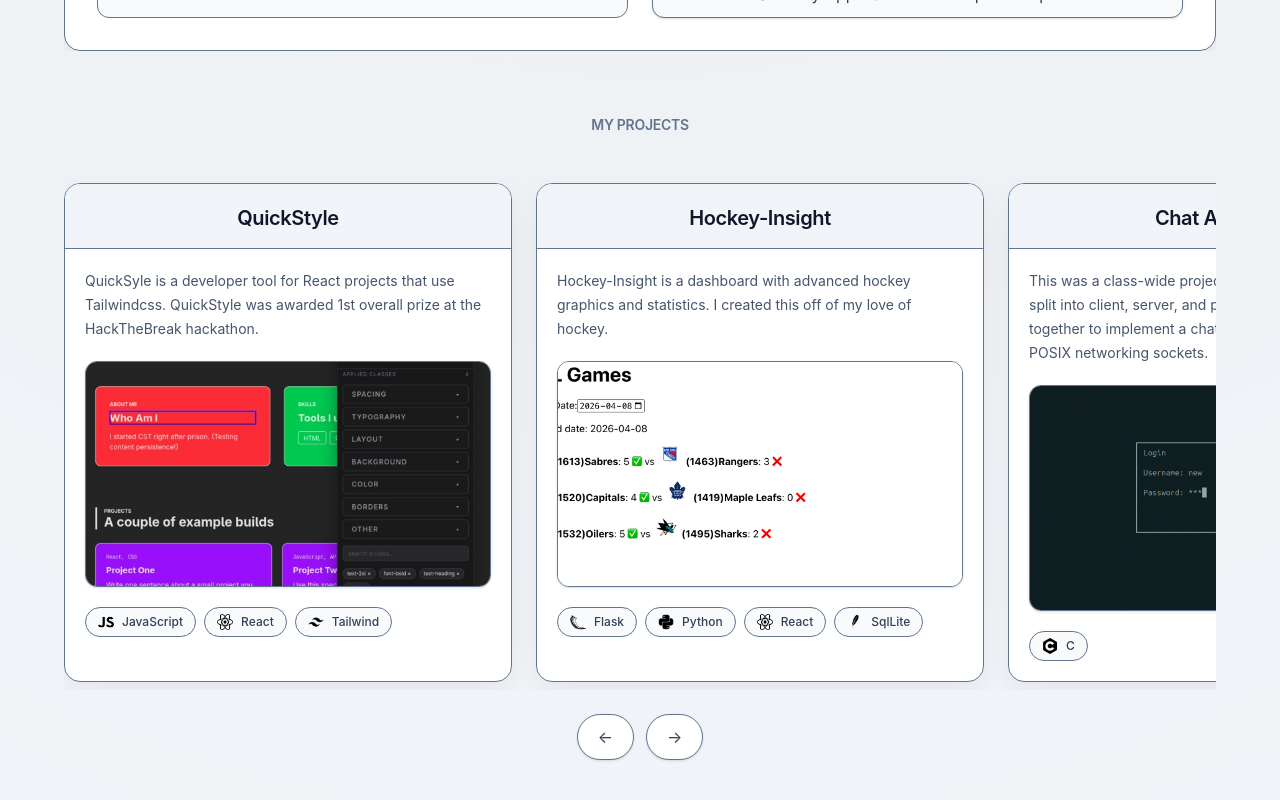
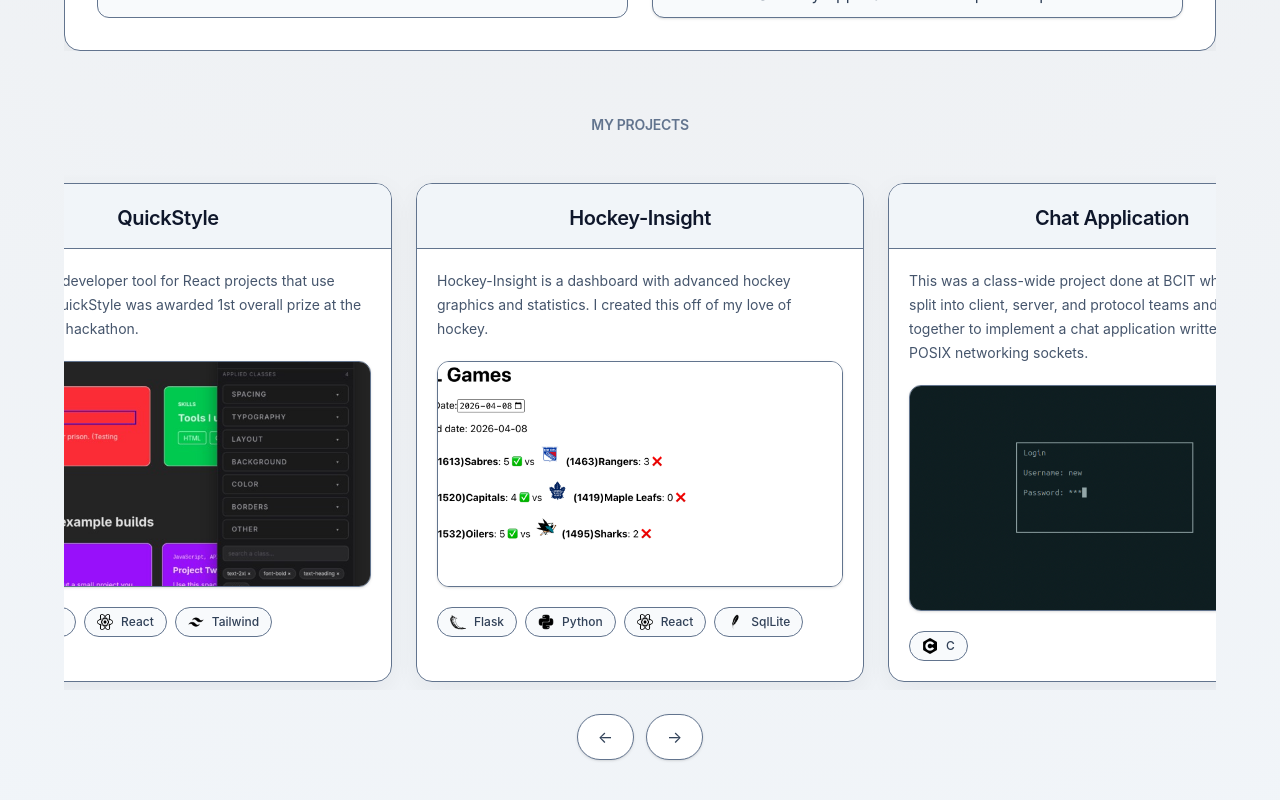
Before and after one commit to reecemelnick/reecemelnick, a React (Vite) app: page / in a window 1280 px wide. Shown: the part 727-1527 px from the top of the page. Built offline with nearby package versions, Linux system fonts and the light colour scheme.

Commit message:
fixed carosel overflow

```diff
--- a/src/components/Carousel.jsx
+++ b/src/components/Carousel.jsx
@@ -29,11 +29,11 @@
 
       <div
         ref={scrollRef}
-        className="flex flex-nowrap mt-4 sm:mt-6 gap-3 sm:gap-6 overflow-x-auto no-scrollbar snap-x snap-mandatory py-2 px-2 sm:px-0"
+        className="flex flex-nowrap mt-4 sm:mt-6 gap-0 sm:gap-6 overflow-x-auto no-scrollbar snap-x snap-mandatory overscroll-x-contain py-2"
       >
 
         {projects.map((project, index) => (
-          <div key={index} className="snap-center w-[18rem] max-w-[calc(100vw-2rem)] sm:w-auto shrink-0">
+          <div key={index} className="snap-center w-full sm:w-auto shrink-0 flex justify-center px-2 sm:px-0">
             <ProjectCard project={project} />
           </div>
         ))}
--- a/src/components/ProjectCard.jsx
+++ b/src/components/ProjectCard.jsx
@@ -1,7 +1,7 @@
 export default function ProjectCard({project}) {
 
   return (
-    <article className="w-full sm:w-[24rem] md:w-[28rem] h-full overflow-hidden rounded-2xl border border-slate-500 bg-white shadow-[0_10px_30px_rgba(15,23,42,0.06)] transition-transform duration-200 hover:-translate-y-1 hover:shadow-lg">
+    <article className="w-full max-w-[18rem] sm:max-w-none sm:w-[24rem] md:w-[28rem] h-full overflow-hidden rounded-2xl border border-slate-500 bg-white shadow-[0_10px_30px_rgba(15,23,42,0.06)] transition-transform duration-200 hover:-translate-y-1 hover:shadow-lg">
       <div className="border-b border-slate-500 bg-slate-100 px-4 py-4 sm:px-5">
         <h2 className="mt-1 text-xl font-semibold text-slate-900">{project.name}</h2>
       </div>
```
